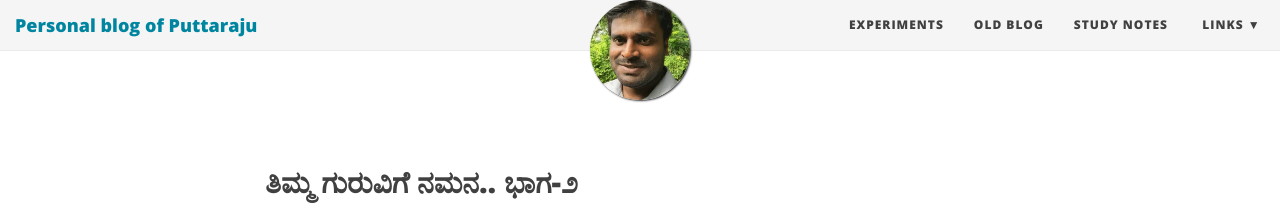
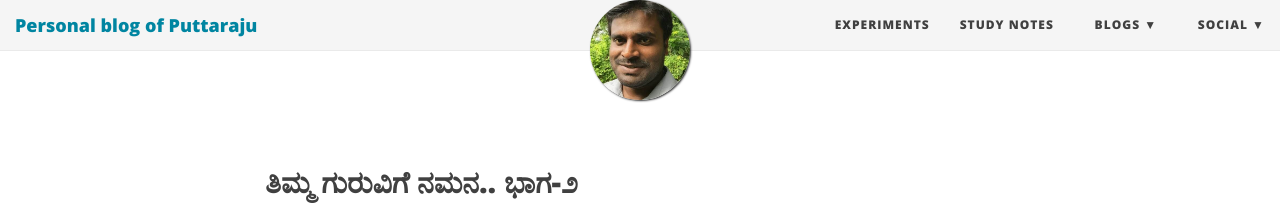
Before and after one commit to rptrcode/rptrcode.github.io, a Jekyll site: the page built from index.html, in a window 1280 px wide. Shown: the top 210 px of the page. Built offline with Jekyll 4.4.1, drawn with Linux system fonts in a browser that asks for light colours; nearby versions of some CDN libraries; the list of posts is cut into pages by our own code.

Commit message:
update links

```diff
--- a/_config.yml
+++ b/_config.yml
@@ -24,11 +24,14 @@ description: "*rtr++"
 # List of links in the navigation bar
 navbar-links:
   Experiments: "experiments.html"
-  Old Blog: "https://puttaraju.wordpress.com/"
   Study Notes: "asciidocs/notes.html"
-  Links:
-    - Linkedin: "https://www.linkedin.com/in/puttaraju87"
+  Blogs:
+    - Medium : "https://medium.com/@rptr"
+    - Wordpress : "https://puttaraju.wordpress.com/"
+  Social:
+    - Linkedin: "https://www.linkedin.com/in/rptr"
     - Github: "https://github.com/rptrcode"
+    - Twitter: "https://twitter.com/rptr_"
 
 # Image to show in the navigation bar - image must be a square (width = height)
 # Remove this parameter if you don't want an image in the navbar
@@ -77,7 +80,7 @@ social-network-links:
   twitter: rptr_
 #  reddit: yourname
 #  google-plus: +yourname
-  linkedin: puttaraju87
+  linkedin: rptr
 #  xing: yourname
 #  stackoverflow: "1234567/yourname"
 #  snapchat: yourname
```
